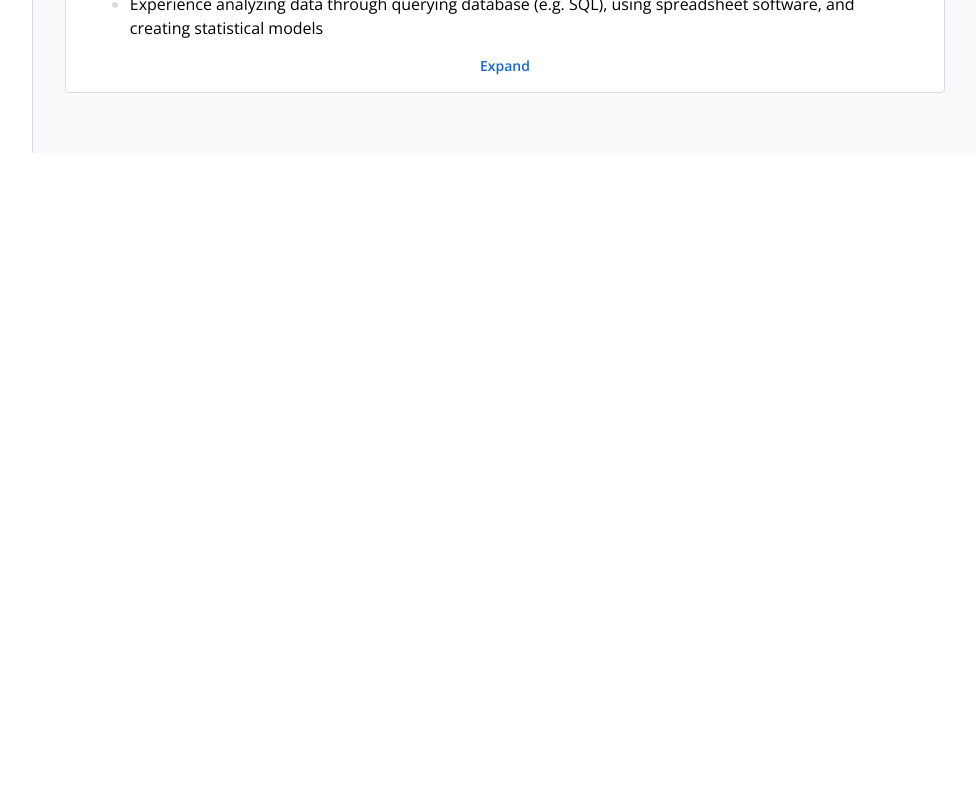
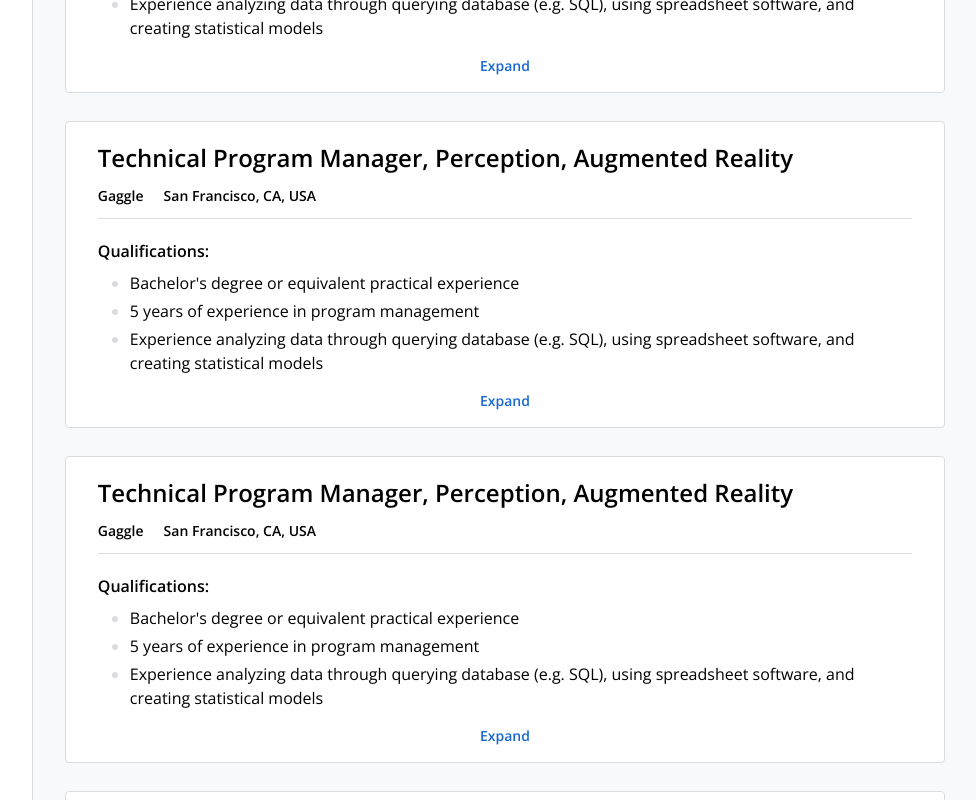
Before and after one commit to neopythe/job-search, a Vue app: page /#/jobs/results in a window 1280 px wide. Shown: the part 980-1780 px from the top of the page, without its empty margins (303-1279 px from the left). Before the commit the page ends 1133 px from the top, so only its background shows below. Built offline with nearby package versions, Linux system fonts and the light colour scheme; data requests are answered from the project's data file.

Commit message:
dynamically render JobListing components

```diff
--- a/src/components/JobResults/JobListings.vue
+++ b/src/components/JobResults/JobListings.vue
@@ -1,9 +1,7 @@
 <template>
   <main class="flex-auto bg-brand-gray-2 p-8">
     <ol>
-      <job-listing />
-      <job-listing />
-      <job-listing />
+      <job-listing v-for="job in jobs" :key="job.id" :job="job" />
     </ol>
   </main>
 </template>
```
